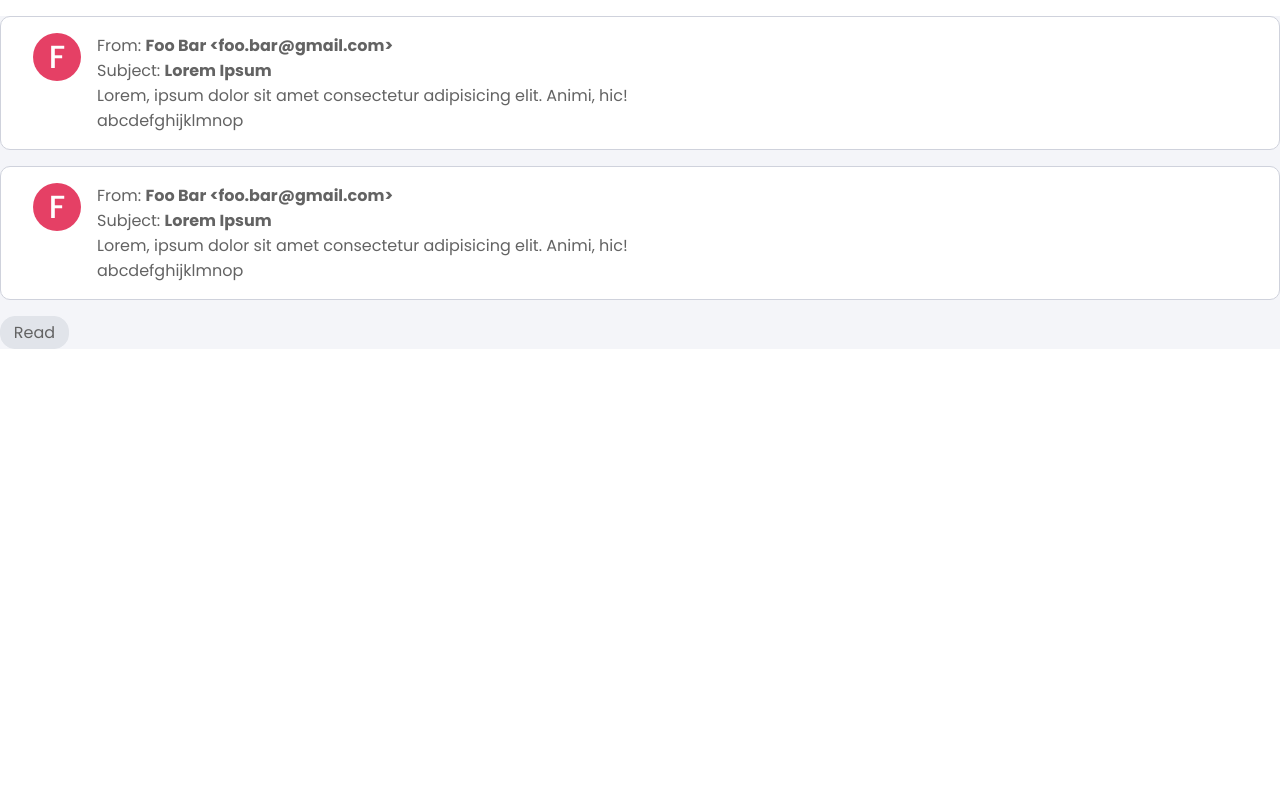
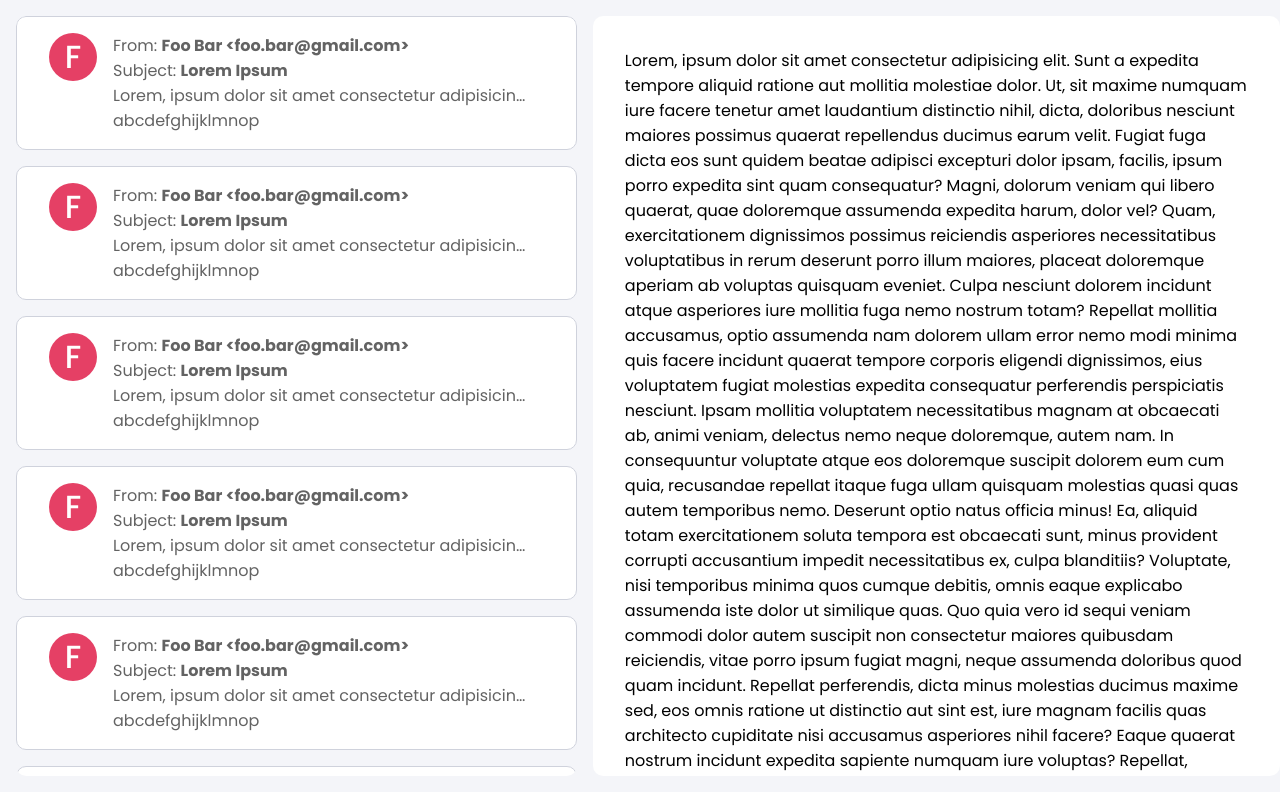
Before and after one commit to ParthParolekar/roc8-mail, a React (Create React App) app: page /1 in a window 1280 px wide. Built offline with nearby package versions, Linux system fonts and the light colour scheme.

Commit message:
feat: view-email-ui

```diff
--- a/package.json
+++ b/package.json
@@ -7,9 +7,11 @@
     "@testing-library/jest-dom": "^5.16.5",
     "@testing-library/react": "^13.4.0",
     "@testing-library/user-event": "^14.4.3",
+    "axios": "^1.2.2",
     "react": "^18.2.0",
     "react-dom": "^18.2.0",
     "react-redux": "^8.0.5",
+    "react-router-dom": "^6.6.2",
     "react-scripts": "5.0.1",
     "web-vitals": "^2.1.4"
   },
--- a/src/App.js
+++ b/src/App.js
@@ -1,13 +1,23 @@
 import React from "react";
 import "./App.css";
-import { EmailCard, FilterButton } from "./components";
+import {
+  EmailCard,
+  Emails,
+  FIlterOptions,
+  FilterButton,
+  ViewEmail,
+} from "./components";
+import { Route, Routes } from "react-router-dom";
 
 function App() {
   return (
     <div className="App">
-      <EmailCard />
-      <EmailCard />
-      <FilterButton />
+      <main className="main-section">
+        <Emails />
+        <Routes>
+          <Route path=":id" element={<ViewEmail />} />
+        </Routes>
+      </main>
     </div>
   );
 }
--- a/src/components/EmailCard/email-card.css
+++ b/src/components/EmailCard/email-card.css
@@ -1,9 +1,9 @@
 .email-card {
   width: 100%;
-  margin: 1rem auto;
+  margin: 0 auto 1rem;
   min-height: max-content;
   display: flex;
-  justify-content: start;
+  justify-content: flex-start;
   align-items: flex-start;
   background-color: white;
   padding: 1rem;
@@ -56,3 +56,9 @@
   overflow: hidden;
   text-overflow: ellipsis;
 }
+
+@media only screen and (max-width: 480px) {
+  .email-card-details {
+    width: 70%;
+  }
+}
--- /dev/null
+++ b/src/components/Emails/Emails.js
@@ -0,0 +1,21 @@
+import React from "react";
+import EmailCard from "../EmailCard/EmailCard";
+
+const Emails = () => {
+  return (
+    <div className="emails">
+      <EmailCard />
+      <EmailCard />
+      <EmailCard />
+      <EmailCard />
+      <EmailCard />
+      <EmailCard />
+      <EmailCard />
+      <EmailCard />
+      <EmailCard />
+      <EmailCard />
+    </div>
+  );
+};
+
+export default Emails;
--- /dev/null
+++ b/src/components/Emails/emails.css
@@ -0,0 +1,8 @@
+.emails {
+  width: 45%;
+  flex-grow: 1;
+  max-height: 100%;
+  margin: 0 1rem;
+  overflow-y: scroll;
+  border-radius: 10px;
+}
--- /dev/null
+++ b/src/components/FilterOptions/FIlterOptions.js
@@ -0,0 +1,14 @@
+import React from "react";
+import FilterButton from "../FilterButton/FilterButton";
+
+const FIlterOptions = () => {
+  return (
+    <div>
+      <FilterButton />
+      <FilterButton />
+      <FilterButton />
+    </div>
+  );
+};
+
+export default FIlterOptions;
--- /dev/null
+++ b/src/components/ViewEmail/ViewEmail.js
@@ -0,0 +1,67 @@
+import React from "react";
+
+const ViewEmail = () => {
+  return (
+    <div className="view-email">
+      <p>
+        Lorem, ipsum dolor sit amet consectetur adipisicing elit. Sunt a
+        expedita tempore aliquid ratione aut mollitia molestiae dolor. Ut, sit
+        maxime numquam iure facere tenetur amet laudantium distinctio nihil,
+        dicta, doloribus nesciunt maiores possimus quaerat repellendus ducimus
+        earum velit. Fugiat fuga dicta eos sunt quidem beatae adipisci excepturi
+        dolor ipsam, facilis, ipsum porro expedita sint quam consequatur? Magni,
+        dolorum veniam qui libero quaerat, quae doloremque assumenda expedita
+        harum, dolor vel? Quam, exercitationem dignissimos possimus reiciendis
+        asperiores necessitatibus voluptatibus in rerum deserunt porro illum
+        maiores, placeat doloremque aperiam ab voluptas quisquam eveniet. Culpa
+        nesciunt dolorem incidunt atque asperiores iure mollitia fuga nemo
+        nostrum totam? Repellat mollitia accusamus, optio assumenda nam dolorem
+        ullam error nemo modi minima quis facere incidunt quaerat tempore
+        corporis eligendi dignissimos, eius voluptatem fugiat molestias expedita
+        consequatur perferendis perspiciatis nesciunt. Ipsam mollitia voluptatem
+        necessitatibus magnam at obcaecati ab, animi veniam, delectus nemo neque
+        doloremque, autem nam. In consequuntur voluptate atque eos doloremque
+        suscipit dolorem eum cum quia, recusandae repellat itaque fuga ullam
+        quisquam molestias quasi quas autem temporibus nemo. Deserunt optio
+        natus officia minus! Ea, aliquid totam exercitationem soluta tempora est
+        obcaecati sunt, minus provident corrupti accusantium impedit
+        necessitatibus ex, culpa blanditiis? Voluptate, nisi temporibus minima
+        quos cumque debitis, omnis eaque explicabo assumenda iste dolor ut
+        similique quas. Quo quia vero id sequi veniam commodi dolor autem
+        suscipit non consectetur maiores quibusdam reiciendis, vitae porro ipsum
+        fugiat magni, neque assumenda doloribus quod quam incidunt. Repellat
+        perferendis, dicta minus molestias ducimus maxime sed, eos omnis ratione
+        ut distinctio aut sint est, iure magnam facilis quas architecto
+        cupiditate nisi accusamus asperiores nihil facere? Eaque quaerat nostrum
+        incidunt expedita sapiente numquam iure voluptas? Repellat, aspernatur
+        sunt laborum expedita, quos, molestias mollitia fuga corrupti quibusdam
+        fugit tenetur? Quo repudiandae, ducimus vel necessitatibus in at
+        obcaecati praesentium, modi animi ipsa quasi facere impedit accusamus
+        culpa eius est explicabo non! Sequi dolorum voluptates itaque. Magni sed
+        corporis consectetur minus mollitia beatae placeat quibusdam distinctio
+        debitis velit blanditiis ratione adipisci, culpa aut aliquam ea incidunt
+        quas nam ipsum architecto! Ullam adipisci ipsa quis laudantium atque
+        doloribus necessitatibus dicta dolorem ipsam blanditiis assumenda quam
+        sint inventore architecto, voluptatibus ex doloremque quas debitis minus
+        corporis reprehenderit. Impedit ratione quaerat ut expedita fuga odit
+        voluptatibus minus, doloribus reprehenderit quae quisquam. Aut, suscipit
+        eligendi vel fuga blanditiis eos. Quis ex tempore quae aspernatur,
+        explicabo ab! Debitis assumenda commodi pariatur, corrupti porro
+        veritatis autem labore, consequuntur repellendus voluptatem incidunt ad
+        totam quibusdam dolores quo iste corporis. Aut illo commodi ut illum
+        ducimus quos explicabo, autem laborum fugit? Reprehenderit sit illo ab
+        earum omnis eligendi nobis neque, dignissimos consequatur debitis
+        cupiditate voluptatibus! Ullam esse harum cumque modi sunt ut ab magni
+        facere aperiam quis odio officia consectetur, reiciendis eligendi
+        aliquam enim vero, odit fugit nisi repellat assumenda. Id laboriosam,
+        beatae ipsam vitae sapiente fugit illum inventore a mollitia
+        necessitatibus aspernatur est libero nulla praesentium cumque! Eos magni
+        perferendis nisi non dolorem soluta magnam provident deleniti corporis
+        nihil reprehenderit, neque earum illum autem, culpa velit molestiae
+        commodi rem voluptatum assumenda, sit iste.
+      </p>
+    </div>
+  );
+};
+
+export default ViewEmail;
--- /dev/null
+++ b/src/components/ViewEmail/view-email.css
@@ -0,0 +1,20 @@
+.view-email {
+  width: 55%;
+  /* flex-grow: 2; */
+  height: 100%;
+  background-color: white;
+  padding: 2rem;
+  height: 95vh;
+  position: sticky;
+  overflow-y: scroll;
+  top: 0;
+  border-radius: 10px;
+}
+
+@media only screen and (max-width: 900px) {
+  .view-email {
+    position: absolute;
+    height: 100vh;
+    width: 100%;
+  }
+}
--- a/src/components/index.css
+++ b/src/components/index.css
@@ -1,2 +1,4 @@
 @import "./EmailCard/email-card.css";
 @import "./FilterButton/filter-button.css";
+@import "./Emails/emails.css";
+@import "./ViewEmail/view-email.css";
--- a/src/components/index.js
+++ b/src/components/index.js
@@ -1,4 +1,7 @@
 import EmailCard from "./EmailCard/EmailCard";
 import FilterButton from "./FilterButton/FilterButton";
+import Emails from "./Emails/Emails";
+import FIlterOptions from "./FilterOptions/FIlterOptions";
+import ViewEmail from "./ViewEmail/ViewEmail";
 
-export { EmailCard, FilterButton };
+export { EmailCard, FilterButton, Emails, FIlterOptions, ViewEmail };
--- a/src/index.css
+++ b/src/index.css
@@ -19,7 +19,31 @@ html {
   font-family: "Poppins";
 }
 
+::-webkit-scrollbar {
+  width: 0.2em;
+  border-radius: 10px;
+  z-index: 1;
+}
+
+::-webkit-scrollbar-track {
+  box-shadow: inset 0 0 6px rgba(0, 0, 0, 0.3);
+  border-radius: 10px;
+}
+
+::-webkit-scrollbar-thumb {
+  background-color: var(--accent);
+  /* outline: 1px solid slategrey; */
+  border-radius: 10px;
+}
+
 .App {
   background-color: var(--background);
-  /* height: 100vh; */
+  padding: 1rem 0;
 }
+
+.main-section {
+  display: flex;
+  justify-content: center;
+  max-height: 95vh;
+  /* width: 100%; */
+}
--- a/src/index.js
+++ b/src/index.js
@@ -4,6 +4,7 @@ import { Provider } from "react-redux";
 import { store } from "./app/store";
 import App from "./App";
 import "./index.css";
+import { BrowserRouter } from "react-router-dom";
 
 const container = document.getElementById("root");
 const root = createRoot(container);
@@ -11,7 +12,9 @@ const root = createRoot(container);
 root.render(
   <React.StrictMode>
     <Provider store={store}>
-      <App />
+      <BrowserRouter>
+        <App />
+      </BrowserRouter>
     </Provider>
   </React.StrictMode>
 );
```
Also changed, not shown: 1 other file (tests, documents, lock files or other folders).
